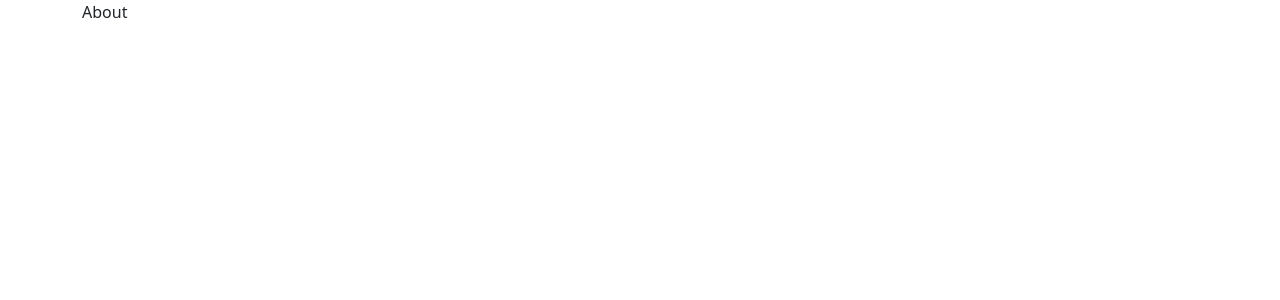
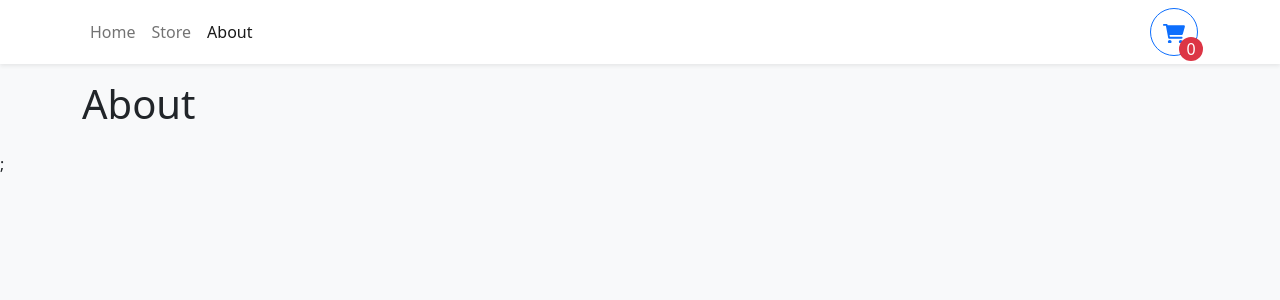
Before and after one commit to beratucgul/React-Typescript-Shopping-Cart, a React (Create React App) app: page /about in a window 1280 px wide. Shown: the top 300 px of the page. Built offline with nearby package versions, Linux system fonts and the light colour scheme.

Commit message:
navbar is created

```diff
--- a/public/index.html
+++ b/public/index.html
@@ -26,7 +26,7 @@
     -->
     <title>React App</title>
   </head>
-  <body>
+  <body class="bg-light">
     <noscript>You need to enable JavaScript to run this app.</noscript>
     <div id="root"></div>
     <!--
--- a/src/App.tsx
+++ b/src/App.tsx
@@ -1,9 +1,13 @@
-import React from "react";
 import ContainerComponent from "./components/ContainerComponent";
-import Router from "./router/Router";
+import Navbar from "./components/Navbar";
 
 function App() {
-  return <ContainerComponent />;
+  return (
+    <>
+      <Navbar />
+      <ContainerComponent />;
+    </>
+  );
 }
 
 export default App;
--- a/src/components/ContainerComponent.tsx
+++ b/src/components/ContainerComponent.tsx
@@ -4,7 +4,7 @@
 
 export default function ContainerComponent() {
   return (
-    <Container>
+    <Container className="mb-4">
       <Router />
     </Container>
   );
--- /dev/null
+++ b/src/components/Navbar.tsx
@@ -0,0 +1,50 @@
+import React from "react";
+import { Container, Nav, Navbar as NavbarBs, Button } from "react-bootstrap";
+import { NavLink } from "react-router-dom";
+
+export default function Navbar() {
+  return (
+    <NavbarBs sticky="top" className="bg-white shadow-sm mb-3">
+      <Container>
+        <Nav className="me-auto">
+          <Nav.Link to="/" as={NavLink}>
+            Home
+          </Nav.Link>
+          <Nav.Link to="/store" as={NavLink}>
+            Store
+          </Nav.Link>
+          <Nav.Link to="/about" as={NavLink}>
+            About
+          </Nav.Link>
+        </Nav>
+        <Button
+          style={{ width: "3rem", height: "3rem", position: "relative" }}
+          variant="outline-primary"
+          className="rounded-circle"
+        >
+          <svg
+            xmlns="http://www.w3.org/2000/svg"
+            viewBox="0 0 576 512"
+            fill="currentColor"
+          >
+            <path d="M96 0C107.5 0 117.4 8.19 119.6 19.51L121.1 32H541.8C562.1 32 578.3 52.25 572.6 72.66L518.6 264.7C514.7 278.5 502.1 288 487.8 288H170.7L179.9 336H488C501.3 336 512 346.7 512 360C512 373.3 501.3 384 488 384H159.1C148.5 384 138.6 375.8 136.4 364.5L76.14 48H24C10.75 48 0 37.25 0 24C0 10.75 10.75 0 24 0H96zM128 464C128 437.5 149.5 416 176 416C202.5 416 224 437.5 224 464C224 490.5 202.5 512 176 512C149.5 512 128 490.5 128 464zM512 464C512 490.5 490.5 512 464 512C437.5 512 416 490.5 416 464C416 437.5 437.5 416 464 416C490.5 416 512 437.5 512 464z" />
+          </svg>
+          <div
+            className="rounded-circle bg-danger d-flex justify-content-center align-items-center"
+            style={{
+              color: "white",
+              width: "1.5rem",
+              height: "1.5rem",
+              position: "absolute",
+              bottom: 0,
+              right: 0,
+              transform: "translate(25%, 25%)"
+            }}
+          >
+            0
+          </div>
+        </Button>
+      </Container>
+    </NavbarBs>
+  );
+}
--- a/src/pages/about-page/About.tsx
+++ b/src/pages/about-page/About.tsx
@@ -1,5 +1,5 @@
 import React from "react";
 
 export default function About() {
-  return <div>About</div>;
+  return <h1>About</h1>;
 }
--- a/src/pages/home-page/Home.tsx
+++ b/src/pages/home-page/Home.tsx
@@ -1,5 +1,5 @@
 import React from "react";
 
 export default function Home() {
-  return <div>Home</div>;
+  return <h1>Home</h1>;
 }
--- a/src/pages/store-page/Store.tsx
+++ b/src/pages/store-page/Store.tsx
@@ -1,5 +1,5 @@
 import React from "react";
 
 export default function Store() {
-  return <div>Store</div>;
+  return <h1>Store</h1>;
 }
```
